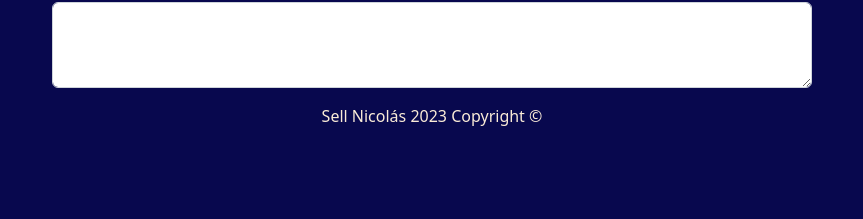
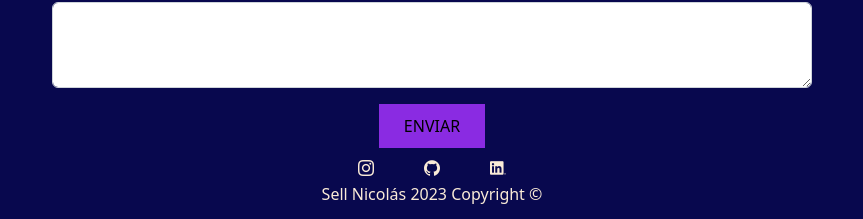
Before and after one commit to Nick05Sell/Portfolio-Front-End, an Angular app: page / in a window 1280 px wide. Shown: the part 1430-1649 px from the top of the page, without its empty margins (208-1071 px from the left). Before the commit the page ends 1574 px from the top, so only its background shows below. Built offline with nearby package versions, Linux system fonts and the light colour scheme.

Commit message:
Social media y boton de enviar

```diff
--- a/package.json
+++ b/package.json
@@ -18,6 +18,7 @@
     "@angular/platform-browser": "~13.3.0",
     "@angular/platform-browser-dynamic": "~13.3.0",
     "@angular/router": "~13.3.0",
+    "@flaticon/flaticon-uicons": "^1.7.0",
     "bootstrap": "^5.2.3",
     "rxjs": "~7.5.0",
     "tslib": "^2.3.0",
--- a/src/app/componentes/contactos/contactos.component.css
+++ b/src/app/componentes/contactos/contactos.component.css
@@ -11,3 +11,36 @@ p {
 .form{
     margin:20px ;
 }
+
+.button {
+    background-color: var(--bc);
+    padding: 10px 25px;
+    font-size: 16px;
+    border:none;
+    text-decoration: none;
+}
+
+.button:hover{
+    background-color: rgb(116, 34, 194);
+}
+
+a{
+    color: var(--tc);
+  }
+
+  a:hover{
+    color: var(--tc);
+  }
+
+  a:active{
+    color: var(--tc);
+  }
+
+.socialContainer{
+    margin-top: 10px;
+}
+
+.socialContainer a {
+    text-decoration: none;
+    margin: 25px;
+}
--- a/src/app/componentes/contactos/contactos.component.html
+++ b/src/app/componentes/contactos/contactos.component.html
@@ -8,5 +8,12 @@
     <label for="exampleFormControlTextarea1" class="form-label">Example textarea</label>
     <textarea class="form-control" id="exampleFormControlTextarea1" rows="3"></textarea>
   </div>
-
+  <div class="buttonContainer">
+    <input type="button" value="ENVIAR" class="button">
+  </div>
+  <div class="socialContainer">
+    <a href="#"><i class="fi fi-brands-instagram"></i></a>
+    <a href="#"><i class="fi fi-brands-github"></i></a>
+    <a href="#"><i class="fi fi-brands-linkedin"></i></a>
+  </div>
 </div>
--- a/src/index.html
+++ b/src/index.html
@@ -7,6 +7,7 @@
   <meta name="viewport" content="width=device-width, initial-scale=1">
   <link rel="icon" type="image/x-icon" href="favicon.ico">
   <link rel="stylesheet" href="https://fonts.googleapis.com/icon?family=Material+Icons">
+  <link rel='stylesheet' href='https://cdn-uicons.flaticon.com/uicons-brands/css/uicons-brands.css'>
 </head>
 <body class="body">
   <app-root></app-root>
```
Also changed, not shown: 1 other file (tests, documents, lock files or other folders).
